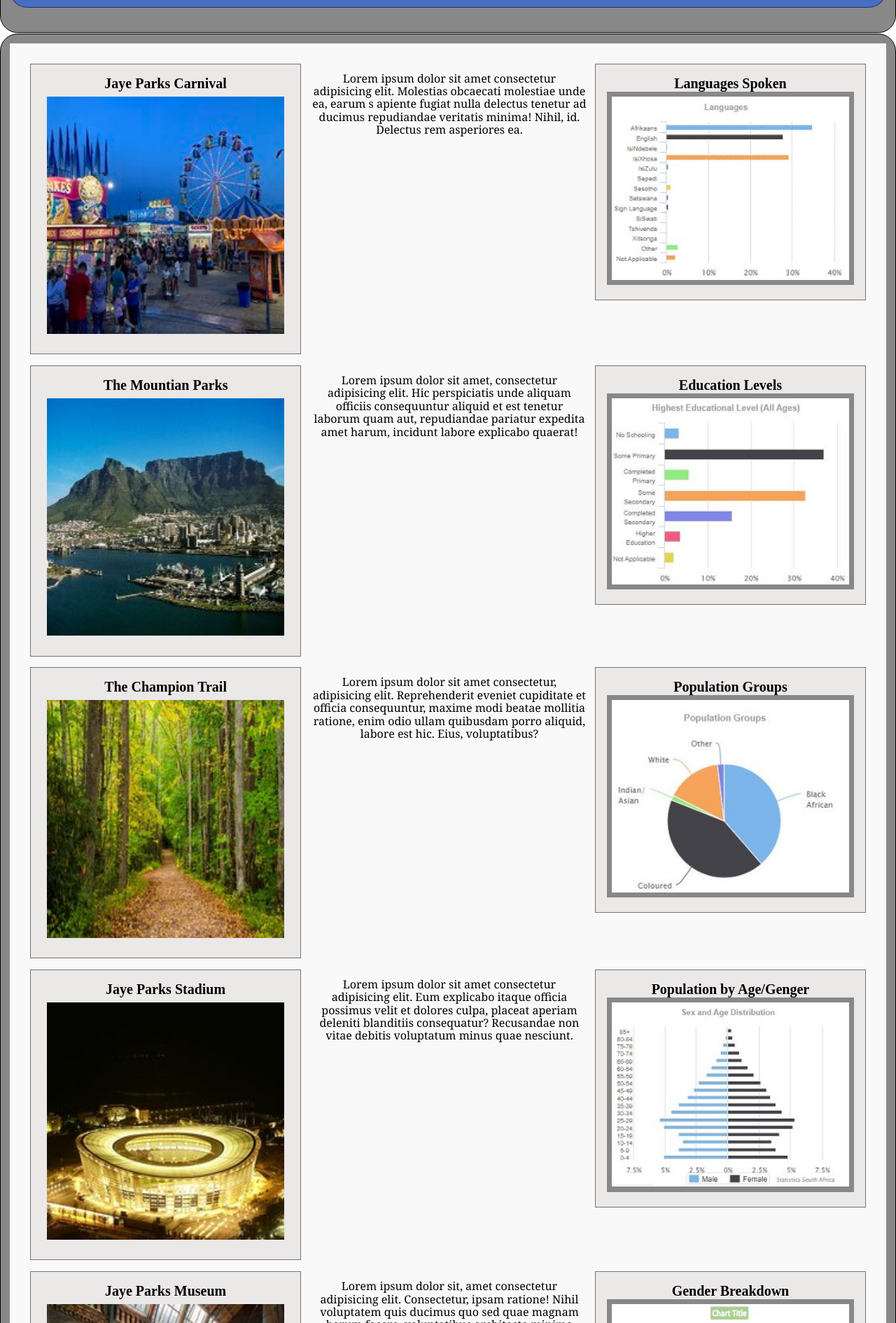
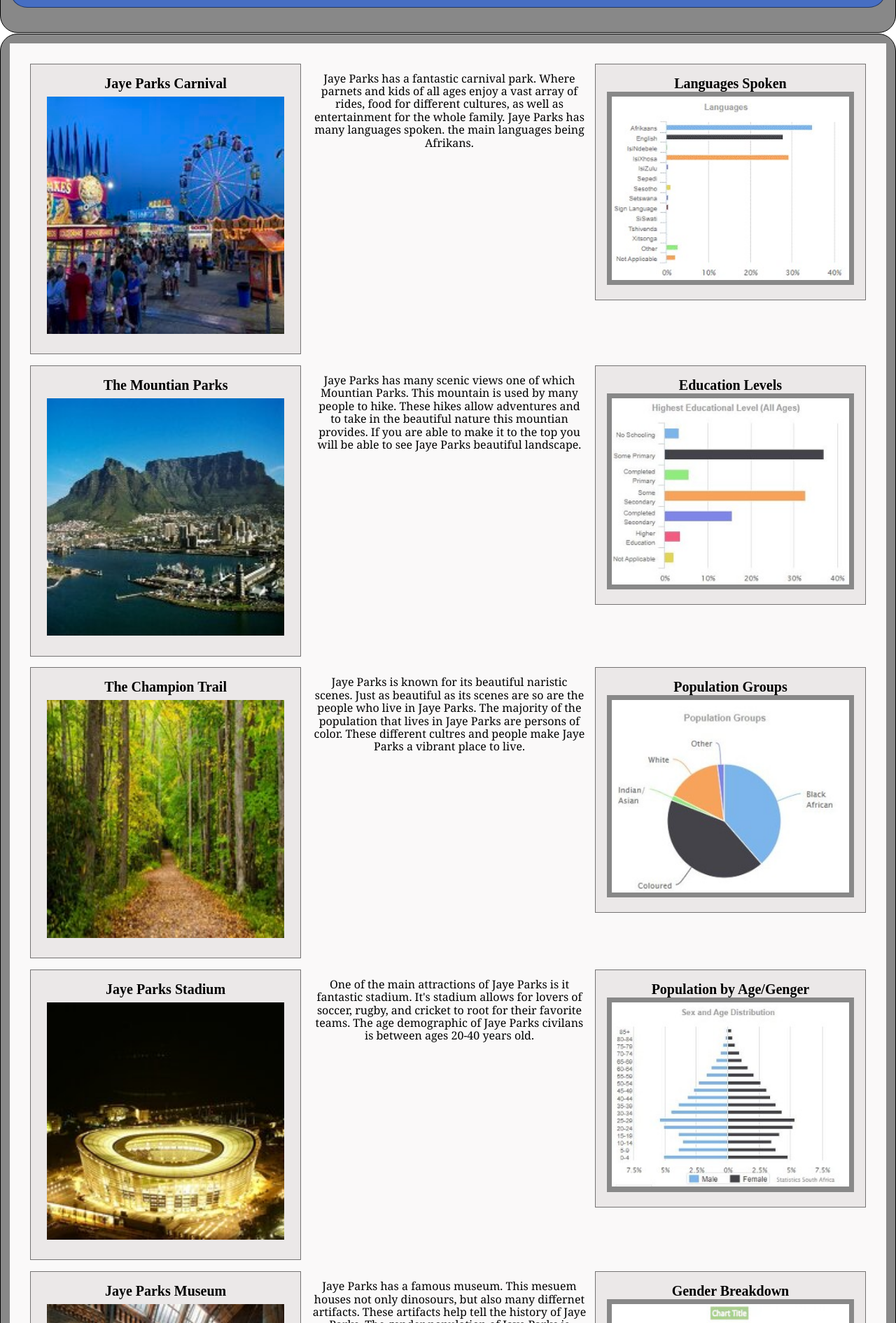
Before and after one commit to JayeRNeal/WDD230, a plain HTML site: page chamber/discover.html in a window 1280 px wide. Shown: the part 380-2270 px from the top of the page at 70% size. Drawn offline with Linux system fonts and the light colour scheme.

Commit message:
week 7 fixes

```diff
--- a/chamber/css/base.css
+++ b/chamber/css/base.css
@@ -364,7 +364,7 @@
   /* discover page*/
 
   #carnival_dis, #tablemountain_dis, #otter_dis, #ctstadium_dis,#wine_dis {
-    display: none;
+    display: contents;
   }
 
   #discovermain img{
--- a/chamber/discover.html
+++ b/chamber/discover.html
@@ -43,8 +43,8 @@
             </ul>
           </nav>
           <div class="social">
-            <a href="https://www.linkedin.com" target="blank"><img src="images/inicon.png" alt="linkedin" ></a>
-            <a href="https://www.facebook.com" target="blank"><img src="images/fbicon.png" alt="Facebook"></a>
+            <a href="https://www.linkedin.com" target="blank"><img src="images/rsz_linkedin.png" alt="linkedin" ></a>
+            <a href="https://www.facebook.com" target="blank"><img src="images/rsz_facebook.png" alt="Facebook"></a>
             <button id="hamburgerbtn"><span>&#9776;</span><span>X</span></button>
           </div>
         </div>
@@ -93,32 +93,35 @@
                   </div>
 
                   <div id="carnival_dis">
-                    <p>Lorem ipsum dolor sit amet consectetur adipisicing elit. Molestias obcaecati molestiae unde ea, earum s
-                        apiente fugiat nulla delectus tenetur ad ducimus repudiandae veritatis minima! Nihil, id. Delectus rem
-                        asperiores ea.</p>
+                    <p>Jaye Parks has a fantastic carnival park. Where parnets and kids of all ages enjoy a vast array of rides,
+                      food for different cultures, as well as entertainment for the whole family. Jaye Parks has many languages spoken.
+                        the main languages being Afrikans.</p>
                  </div>
 
                   <div id="tablemountain_dis">
-                    <p>Lorem ipsum dolor sit amet, consectetur adipisicing elit. Hic perspiciatis unde aliquam officiis consequuntur
-                        aliquid et est tenetur laborum quam aut, repudiandae pariatur expedita amet harum, incidunt labore explicabo
-                        quaerat!</p>
+                    <p>Jaye Parks has many scenic views one of which Mountian Parks. This mountain is used by many people to hike. These hikes
+                      allow adventures and to take in the beautiful nature this mountian provides. If you are able to make it to the top you will
+                      be able to see Jaye Parks beautiful landscape.
+                    </p>
                   </div>
 
                   <div id="otter_dis">
-                    <p>Lorem ipsum dolor sit amet consectetur, adipisicing elit. Reprehenderit eveniet cupiditate et officia consequuntur,
-                        maxime modi beatae mollitia ratione, enim odio ullam quibusdam porro aliquid, labore est hic. Eius, voluptatibus?
+                    <p> Jaye Parks is known for its beautiful naristic scenes. Just as beautiful as its scenes are so are the people who live
+                      in Jaye Parks. The majority of the population that lives in Jaye Parks are persons of color. These different cultres and
+                      people make Jaye Parks a vibrant place to live.
                     </p>
                   </div>
 
                   <div id="ctstadium_dis">
-                      <p>Lorem ipsum dolor sit amet consectetur adipisicing elit. Eum explicabo itaque officia possimus velit et dolores culpa,
-                        placeat aperiam deleniti blanditiis consequatur? Recusandae non vitae debitis voluptatum minus quae nesciunt.
+                      <p>One of the main attractions of Jaye Parks is it fantastic stadium. It's stadium allows for lovers of soccer, rugby, and cricket to
+                        root for their favorite teams. The age demographic of Jaye Parks civilans is between ages 20-40 years old.
                     </p>
                   </div>
 
                   <div id="wine_dis">
-                      <p>Lorem ipsum dolor sit, amet consectetur adipisicing elit. Consectetur, ipsam ratione! Nihil voluptatem quis ducimus quo
-                          sed quae magnam harum facere, voluptatibus architecto minima repellat eos esse rerum necessitatibus iusto!
+                      <p>Jaye Parks has a famous museum. This mesuem houses not only dinosours, but also many differnet artifacts. These artifacts
+                        help tell the history of Jaye Parks. The gender population of Jaye Parks is mostly female. This female population makes up 70%
+                        of the total population of Jaye Parks.
                       </p>
                   </div>
 
@@ -166,7 +169,7 @@
           <div class="footercontact">
             <a href="contactus@kpchamber.info">contactus@jayeparks.info</a>
             <p>(801) 997-4265</p>
-            <img class="imagepin" src="images/googlemapspin.jpg" alt="Map pin">
+            <img class="imagepin" src="images/googlepin.png" alt="Map pin">
             <a href="https://www.google.com/maps/" target="_blank">Map Location</a>
           </div>
         </div>
@@ -177,7 +180,7 @@
           <p>Last Updated: <span id="copyrightupdatesmall_lastup"></span></p>
         </div>
         <div class="copyrightupdatemedium">
-          <p>&copy; <span id="copyrightupdatemedium_year"></span> Jaye Parks Chambe
+          <p>&copy; <span id="copyrightupdatemedium_year"></span> Jaye Parks Chamber
             230 Project
           </p>
           <p>Last Updated: <span id="copyrightupdatemedium_lastup"></span></p>
```
Also changed, not shown: chamber/directory.html (+3 -3 lines), chamber/index.html (+7 -7 lines), chamber/join.html (+3 -3 lines), chamber/images/fireworks.webp (added), chamber/images/googlepin.png (added), chamber/images/rsz_events.jpg (added), chamber/images/rsz_facebook.png (added), chamber/images/rsz_fireworks.jpg (added), chamber/images/rsz_linkedin.png (added), chamber/images/rsz_museum.jpg (added), chamber/images/wdd230_800.webp (added).
